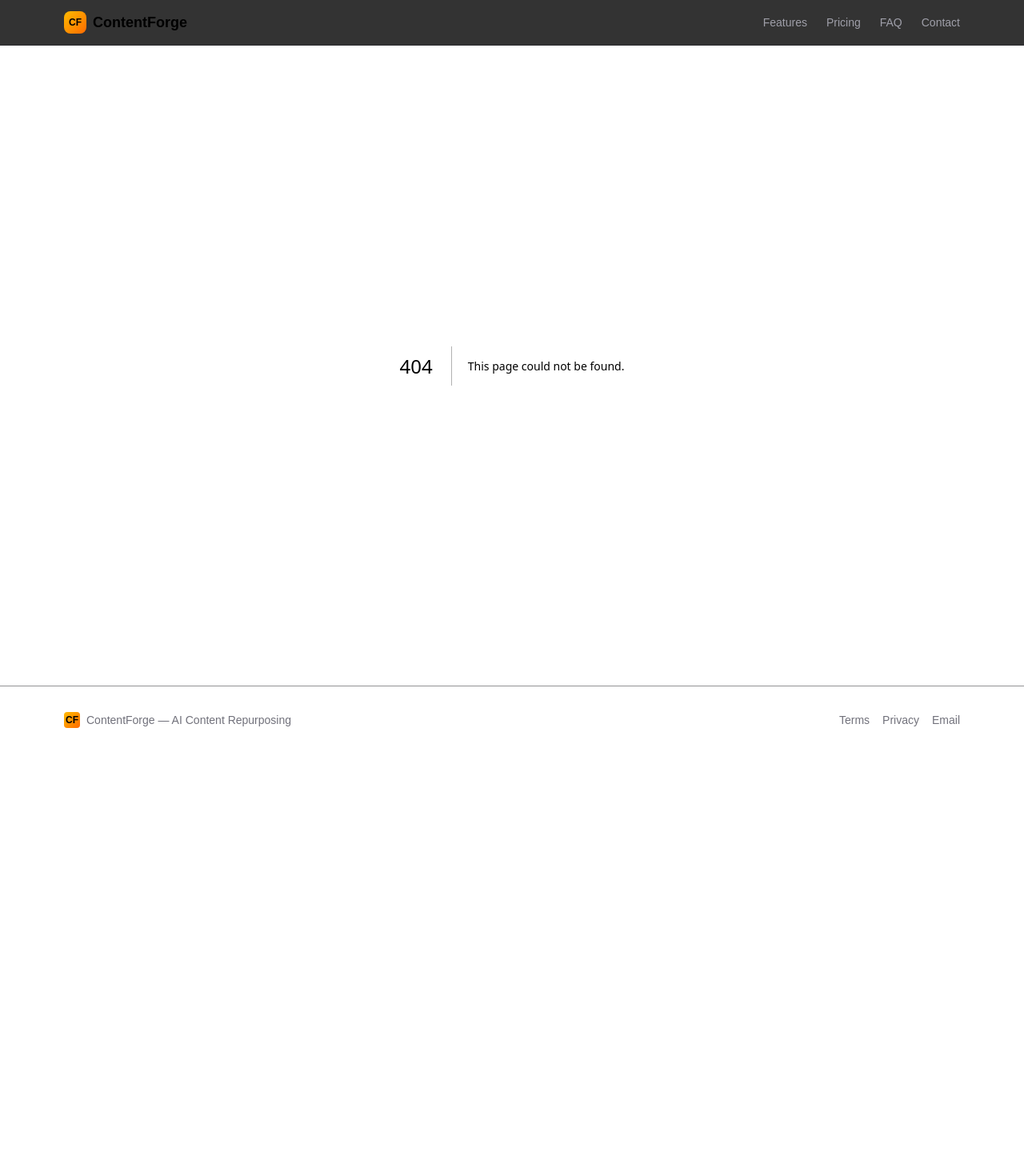
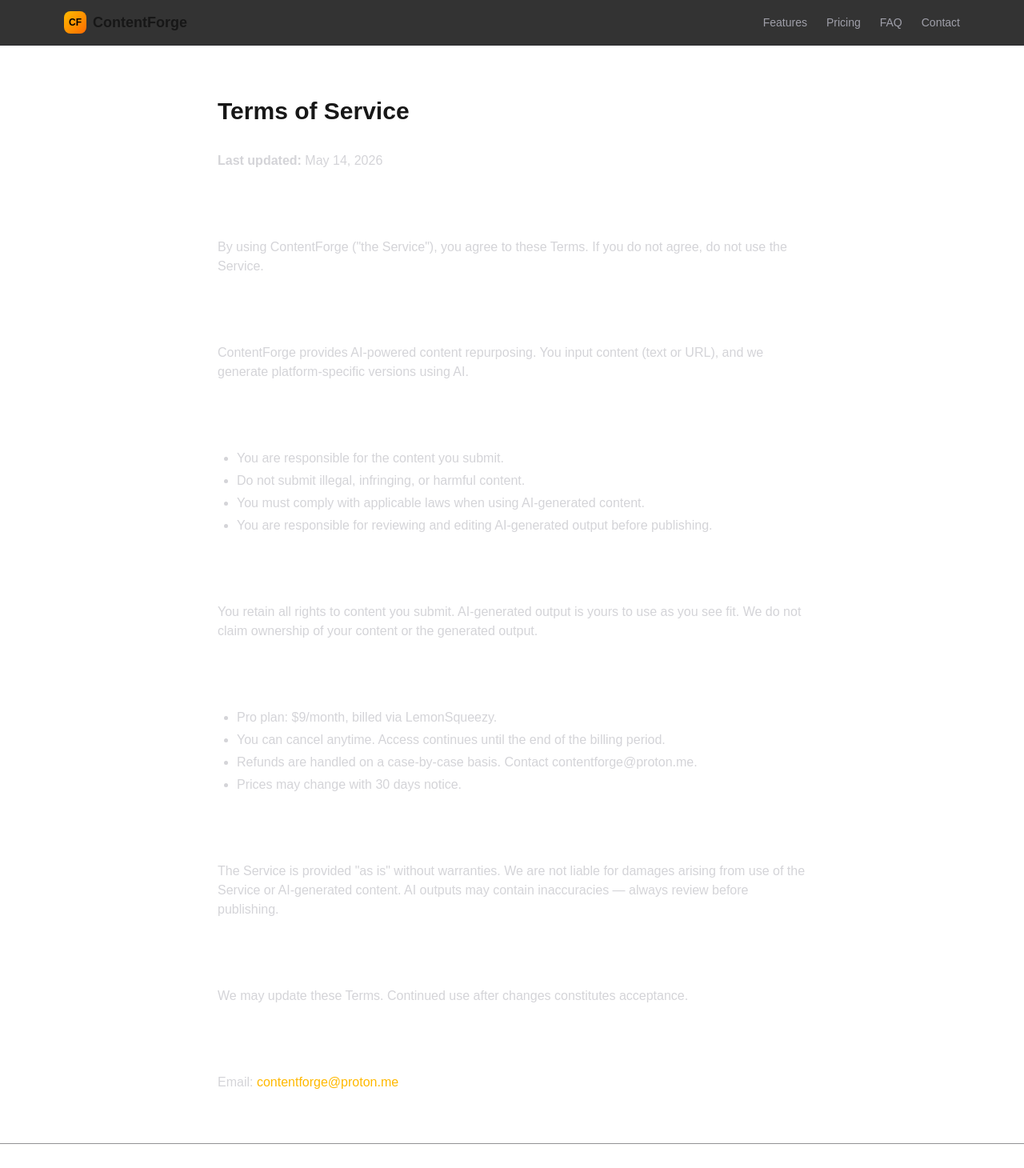
Before and after one commit to yabinlee3-sketch/contentforge, a Next.js app: page /terms in a window 1280 px wide. Before the commit this address had no page. Shown: the top 1460 px of the page at 80% size. Before the commit the page ends 942 px from the top, so only its background shows below. Built offline with nearby package versions, Linux system fonts and the light colour scheme.

Commit message:
feat: terms of service page

```diff
--- /dev/null
+++ b/src/app/terms/page.tsx
@@ -0,0 +1,44 @@
+export default function TermsPage() {
+  return (
+    <div className="max-w-3xl mx-auto px-4 py-16">
+      <h1 className="text-3xl font-bold mb-8">Terms of Service</h1>
+      <div className="prose prose-invert prose-sm max-w-none space-y-6 text-zinc-300">
+        <p><strong>Last updated:</strong> May 14, 2026</p>
+
+        <h2 className="text-xl font-semibold text-white mt-8">1. Acceptance</h2>
+        <p>By using ContentForge ("the Service"), you agree to these Terms. If you do not agree, do not use the Service.</p>
+
+        <h2 className="text-xl font-semibold text-white mt-8">2. The Service</h2>
+        <p>ContentForge provides AI-powered content repurposing. You input content (text or URL), and we generate platform-specific versions using AI.</p>
+
+        <h2 className="text-xl font-semibold text-white mt-8">3. User Responsibilities</h2>
+        <ul className="list-disc pl-6 space-y-1">
+          <li>You are responsible for the content you submit.</li>
+          <li>Do not submit illegal, infringing, or harmful content.</li>
+          <li>You must comply with applicable laws when using AI-generated content.</li>
+          <li>You are responsible for reviewing and editing AI-generated output before publishing.</li>
+        </ul>
+
+        <h2 className="text-xl font-semibold text-white mt-8">4. Intellectual Property</h2>
+        <p>You retain all rights to content you submit. AI-generated output is yours to use as you see fit. We do not claim ownership of your content or the generated output.</p>
+
+        <h2 className="text-xl font-semibold text-white mt-8">5. Payments & Subscriptions</h2>
+        <ul className="list-disc pl-6 space-y-1">
+          <li>Pro plan: $9/month, billed via LemonSqueezy.</li>
+          <li>You can cancel anytime. Access continues until the end of the billing period.</li>
+          <li>Refunds are handled on a case-by-case basis. Contact contentforge@proton.me.</li>
+          <li>Prices may change with 30 days notice.</li>
+        </ul>
+
+        <h2 className="text-xl font-semibold text-white mt-8">6. Limitation of Liability</h2>
+        <p>The Service is provided "as is" without warranties. We are not liable for damages arising from use of the Service or AI-generated content. AI outputs may contain inaccuracies — always review before publishing.</p>
+
+        <h2 className="text-xl font-semibold text-white mt-8">7. Changes</h2>
+        <p>We may update these Terms. Continued use after changes constitutes acceptance.</p>
+
+        <h2 className="text-xl font-semibold text-white mt-8">8. Contact</h2>
+        <p>Email: <a href="mailto:contentforge@proton.me" className="text-amber-400 hover:underline">contentforge@proton.me</a></p>
+      </div>
+    </div>
+  );
+}
```
